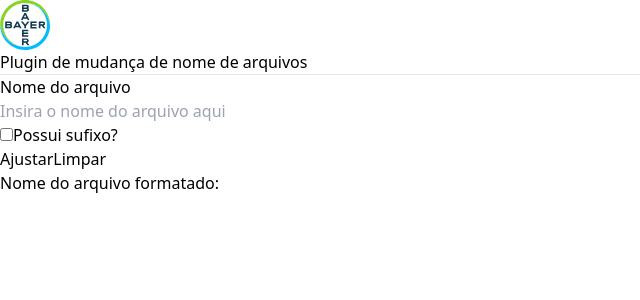
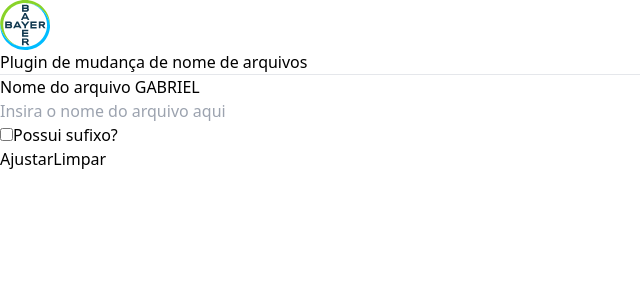
Before and after one commit to alisson-olv/name-edit-for-files, a React (Vite) app: page / in a window 1280 px wide. Shown: the top 300 px of the page, without its empty margins (0-640 px from the left). Built offline with nearby package versions, Linux system fonts and the light colour scheme.

Commit message:
update: ajuste formatação condicional do resultado

```diff
--- a/src/App.jsx
+++ b/src/App.jsx
@@ -12,10 +12,9 @@ function App() {
   const handleChangeNameFile = (e) => {
     e.preventDefault();
 
-
     const fileNameItem = fileName.replaceAll(" ", "-").replaceAll("_", "-").toLowerCase() + '-agosto-23'
 
-    if (!fileName.length == 0) {
+    if (fileName.length > 0) {
       setFormatedFileName([...formatedFileName, fileNameItem])
     } else {
       // TODO: fazer condição se o campo não estiver preenchido
@@ -45,7 +44,7 @@ function App() {
           htmlFor="file-name"
           className="text-xl font-medium text-gray-900"
         >
-          Nome do arquivo
+          Nome do arquivo GABRIEL
         </label>
         <div className="flex gap-8">
           <input
@@ -87,7 +86,7 @@ function App() {
           </button>
         </div>
       </form>
-      {formatedFileName &&
+      {formatedFileName.length > 0 &&
         <div className="mt-10">
           <h3 className="text-xl font-medium text-gray-900 mb-4">
             Nome do arquivo formatado:
```
